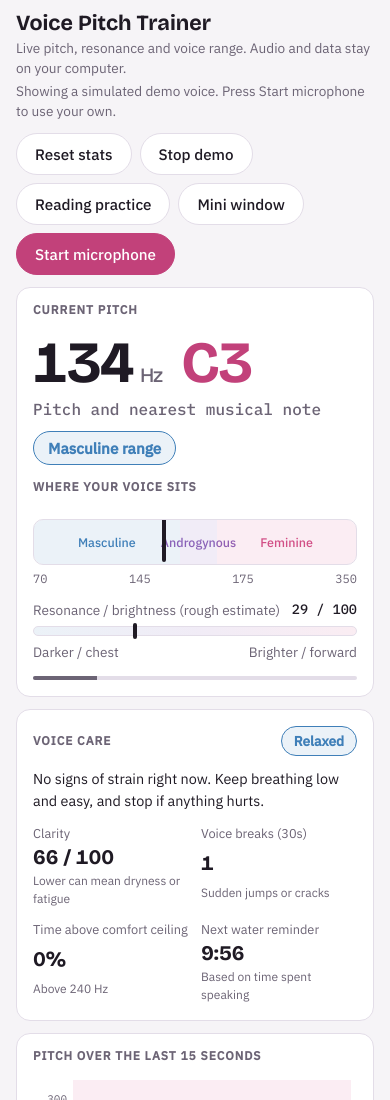
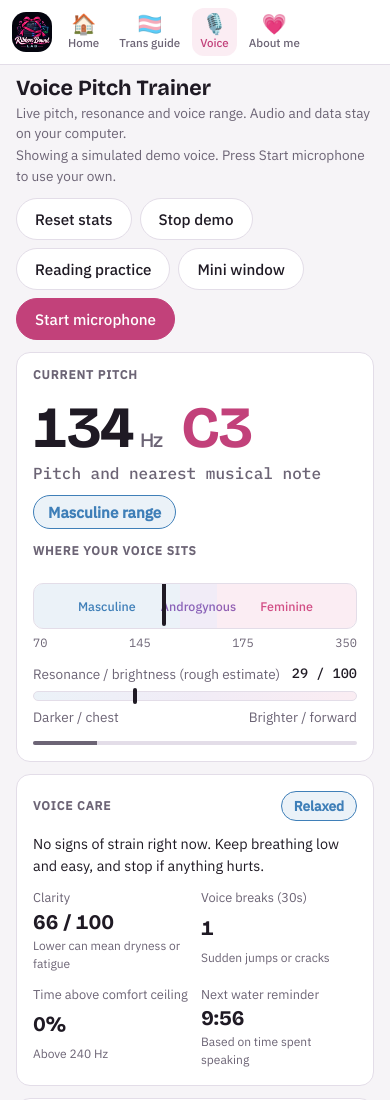
Before and after one commit to ellie-reboots/ribbonboundlab, a plain HTML site: page site/voice.html in a window 390 px wide. Shown: the top 1100 px of the page. Drawn offline with nearby package versions, Linux system fonts and the light colour scheme.

Commit message:
Publish the voice trainer on the site under the trans guide
- Move voice-trainer.html to site/voice.html so it ships with the site
- Add a left rail with the site logo and tabs for Home, Trans guide,
  Voice and About me (a top bar on phones)
- Link the trainer from the "What is transgender?" page

```diff
--- a/voice-trainer.html
+++ b/site/voice.html
@@ -3,7 +3,9 @@
 <head>
 <meta charset="utf-8">
 <meta name="viewport" content="width=device-width, initial-scale=1">
-<title>Voice Pitch Trainer</title>
+<title>Voice Trainer · Ribbon Bound Lab</title>
+<meta name="description" content="A free, private voice training tool: live pitch, resonance, reading practice and progress reports. Audio never leaves your device.">
+<link rel="icon" href="logo.webp" type="image/webp">
 <link rel="preconnect" href="https://fonts.googleapis.com">
 <link rel="stylesheet" href="https://fonts.googleapis.com/css2?family=Bricolage+Grotesque:opsz,wght@12..96,500;12..96,700&family=IBM+Plex+Mono:wght@400;500&family=IBM+Plex+Sans:wght@400;500&display=swap">
 <style>
@@ -253,10 +255,51 @@ body { padding-block: 12px; }
   .t-side { max-height: none; }
   .trace-wrap { flex: 1; height: auto; min-height: 120px; }
 }
+/* ---------- Site rail: logo and tabs back to the rest of Ribbon Bound Lab ---------- */
+.rail {
+  position: fixed; z-index: 15; top: 0; bottom: 0; left: 0; width: 92px;
+  padding: max(12px, env(safe-area-inset-top, 0px)) 8px 12px max(8px, env(safe-area-inset-left, 0px));
+  display: flex; flex-direction: column; align-items: center; gap: 6px;
+  background: var(--surface); border-right: 1px solid var(--line);
+}
+.rail-logo { display: block; width: 56px; height: 56px; margin-bottom: 8px; border-radius: 14px; }
+.rail-logo img { display: block; width: 100%; height: 100%; border-radius: 14px; }
+.rail-logo:hover img, .rail-logo:focus-visible img { outline: 2px solid var(--accent); outline-offset: 2px; }
+.rail-tab {
+  width: 100%; display: grid; justify-items: center; gap: 2px; padding: 8px 4px; border-radius: 12px;
+  color: var(--muted); text-decoration: none; font: 500 .72rem/1.2 var(--font-body); text-align: center;
+}
+.rail-ico { font-size: 1.25rem; line-height: 1; }
+.rail-tab:hover { background: var(--bg); color: var(--fg); }
+.rail-tab[aria-current="page"] { background: var(--fem-bg); color: var(--accent); }
+.rail-tab:focus-visible, .rail-note:focus-visible { outline: 2px solid var(--accent); outline-offset: 2px; }
+.rail-note { margin-top: auto; font-size: .66rem; color: var(--muted); text-align: center; }
+.rail-note:hover { color: var(--accent); }
+body { padding-left: calc(92px + max(16px, env(safe-area-inset-left, 0px))); }
+@media (max-width: 759px) {
+  .rail {
+    position: sticky; top: 0; bottom: auto; width: auto; flex-direction: row; gap: 4px;
+    margin: -12px calc(-1 * max(16px, env(safe-area-inset-right, 0px))) 12px calc(-1 * max(16px, env(safe-area-inset-left, 0px)));
+    padding: max(8px, env(safe-area-inset-top, 0px)) max(12px, env(safe-area-inset-right, 0px)) 8px max(12px, env(safe-area-inset-left, 0px));
+    border-right: 0; border-bottom: 1px solid var(--line); overflow-x: auto;
+  }
+  .rail-logo { width: 40px; height: 40px; margin: 0 4px 0 0; flex: none; }
+  .rail-tab { width: auto; flex: none; padding: 6px 8px; }
+  .rail-note { display: none; }
+  body { padding-left: max(16px, env(safe-area-inset-left, 0px)); }
+}
 @media (prefers-reduced-motion: reduce) { .marker, .meter span { transition: none; } .rec-status.on::before { animation: none; } }
 </style>
 </head>
 <body>
+<nav class="rail" aria-label="Ribbon Bound Lab">
+  <a class="rail-logo" href="/"><img src="logo.webp" alt="Ribbon Bound Lab home" width="56" height="56"></a>
+  <a class="rail-tab" href="/"><span class="rail-ico" aria-hidden="true">🏠</span>Home</a>
+  <a class="rail-tab" href="trans.html"><span class="rail-ico" aria-hidden="true">🏳️‍⚧️</span>Trans guide</a>
+  <a class="rail-tab" href="voice.html" aria-current="page"><span class="rail-ico" aria-hidden="true">🎙️</span>Voice</a>
+  <a class="rail-tab" href="about.html"><span class="rail-ico" aria-hidden="true">💗</span>About me</a>
+  <a class="rail-note" href="notice.html">Site notice</a>
+</nav>
 <div class="app">
   <header class="topbar">
     <div>
```
Also changed, not shown: site/trans.html (+13 -0 lines).
